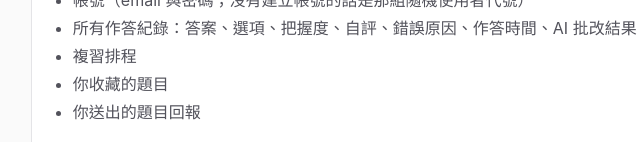
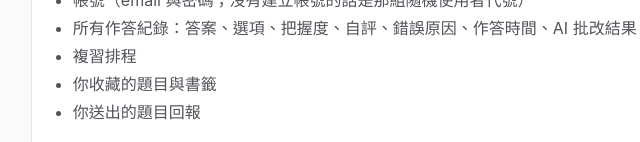
Before and after one commit to hakuhaku24/kaoyan-coach-legal, a plain HTML site: page delete-account.html in a window 1280 px wide. Shown: the part 658-800 px from the top of the page, 245-885 px from the left. Drawn offline with Linux system fonts and the light colour scheme.

Commit message:
docs: account deletion page lists 書籤 with 收藏
Co-Authored-By: Claude Opus 5.5 <noreply@anthropic.com>

```diff
--- a/delete-account.html
+++ b/delete-account.html
@@ -33,7 +33,7 @@
       <li>帳號（email 與密碼；沒有建立帳號的話是那組隨機使用者代號）</li>
       <li>所有作答紀錄：答案、選項、把握度、自評、錯誤原因、作答時間、AI 批改結果</li>
       <li>複習排程</li>
-      <li>你收藏的題目</li>
+      <li>你收藏的題目與書籤</li>
       <li>你送出的題目回報</li>
     </ul>
 
```
